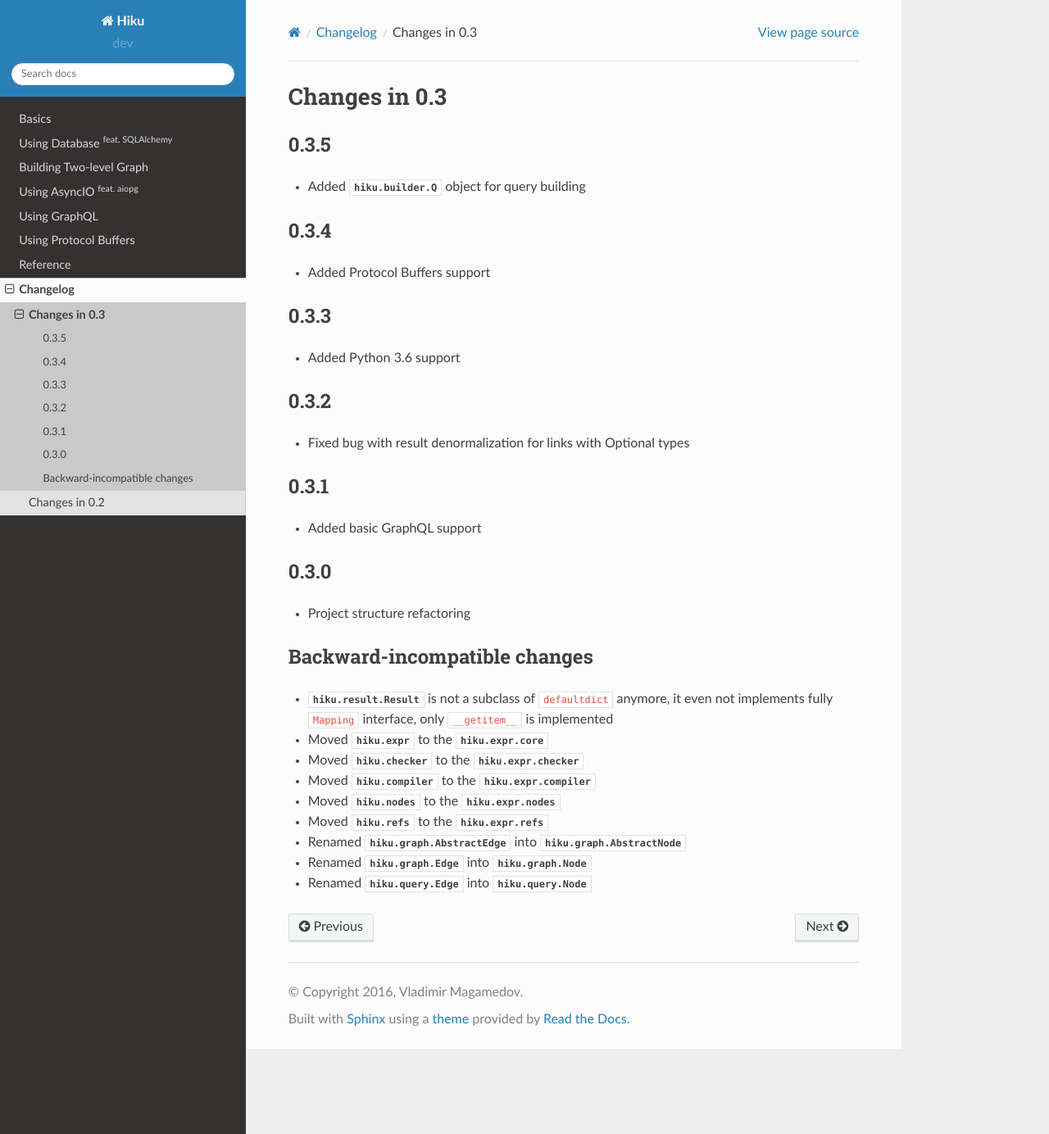
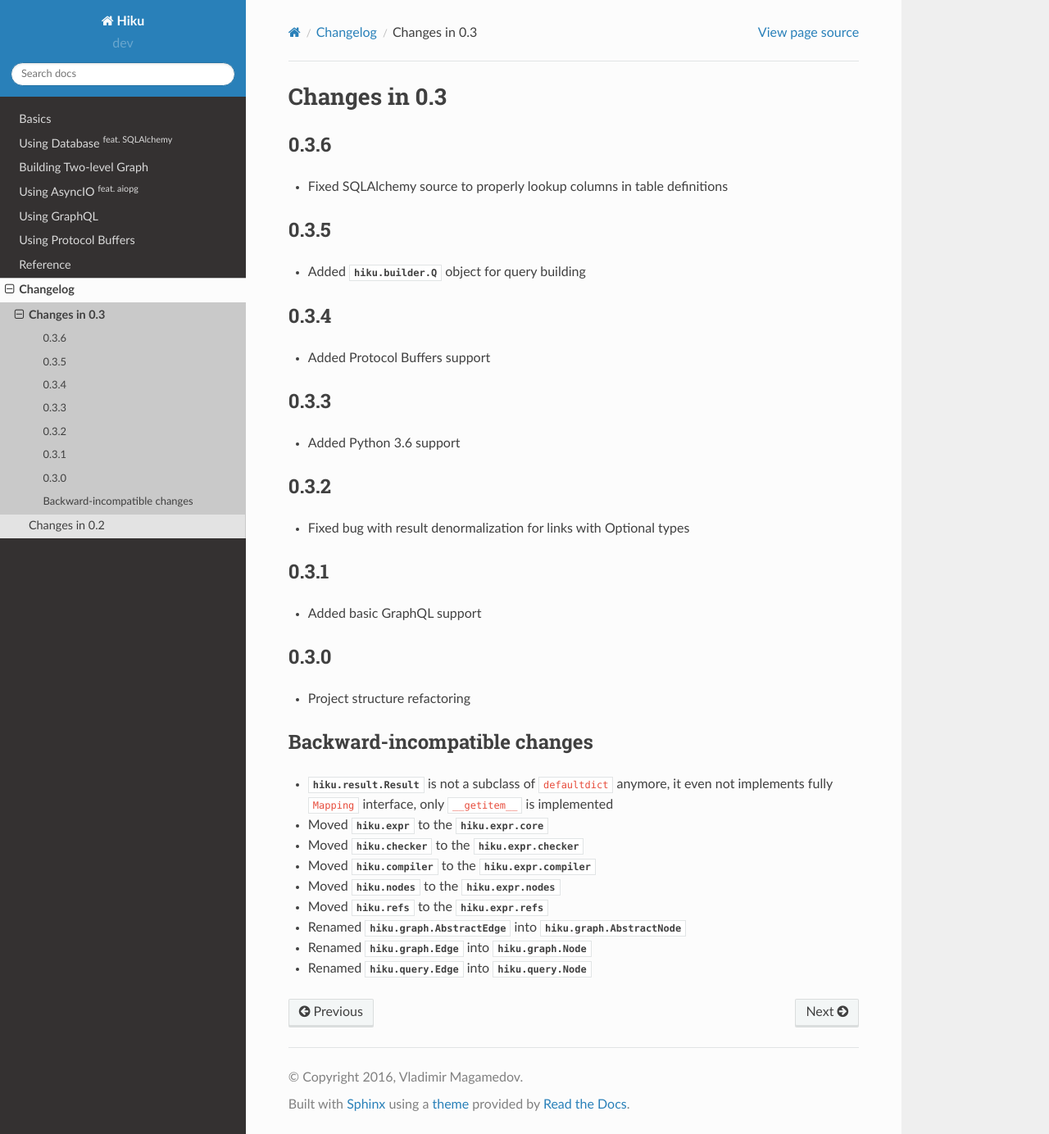
Before and after one commit to evo-company/hiku, a Sphinx documentation site: the page built from docs/changelog/changes_03.rst, in a window 1280 px wide and 1384 px high. Shown: the whole window at 82% size. Built offline with Sphinx 7.4.7 and the Read the Docs theme 2.0.0, drawn with Linux system fonts in a browser that asks for light colours.

Commit message:
Version 0.3.6

```diff
--- a/docs/changelog/changes_03.rst
+++ b/docs/changelog/changes_03.rst
@@ -1,5 +1,10 @@
 Changes in 0.3
 ==============
+
+0.3.6
+~~~~~
+
+- Fixed SQLAlchemy source to properly lookup columns in table definitions
 
 0.3.5
 ~~~~~
--- a/setup.py
+++ b/setup.py
@@ -2,7 +2,7 @@ from setuptools import setup, find_packages
 
 setup(
     name='Hiku',
-    version='0.3.5',
+    version='0.3.6',
     description='Library to implement Graph APIs',
     author='Vladimir Magamedov',
     author_email='vladimir@magamedov.com',
```
